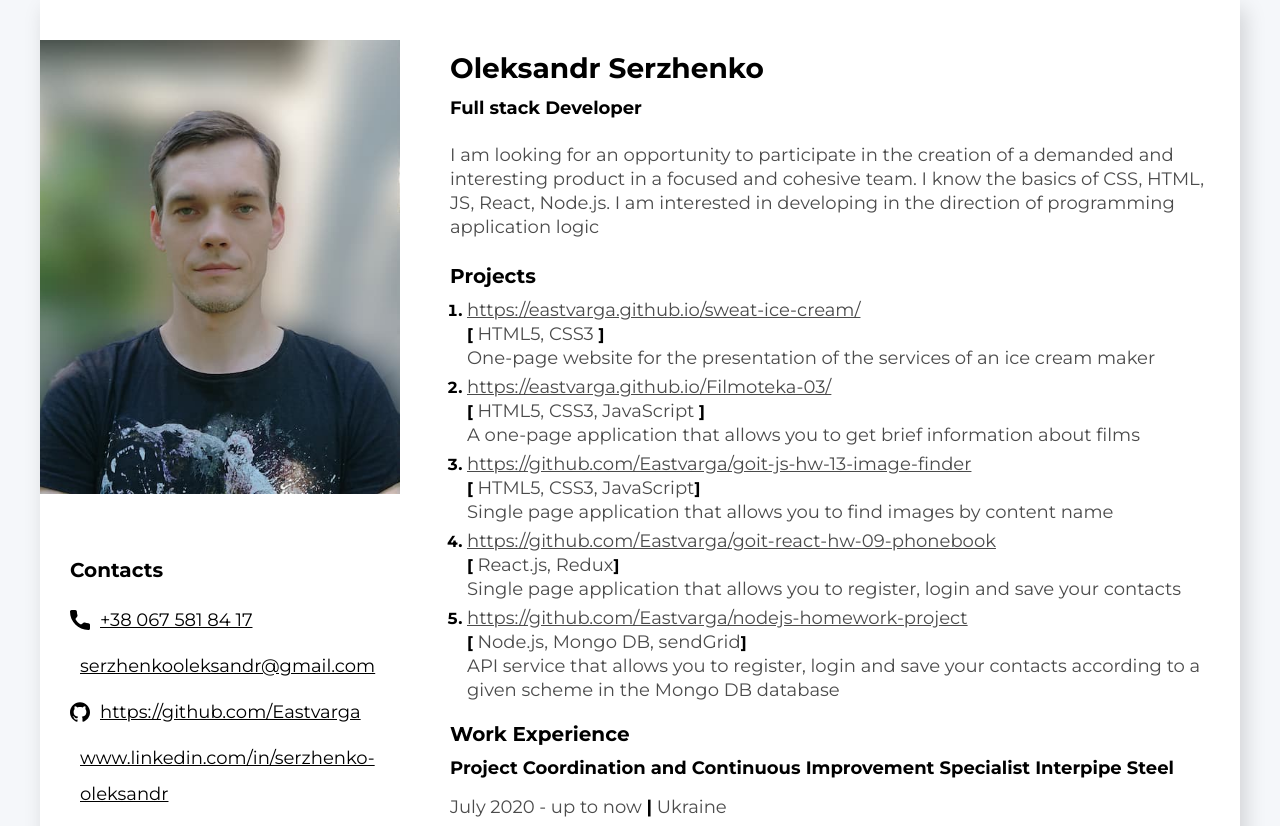
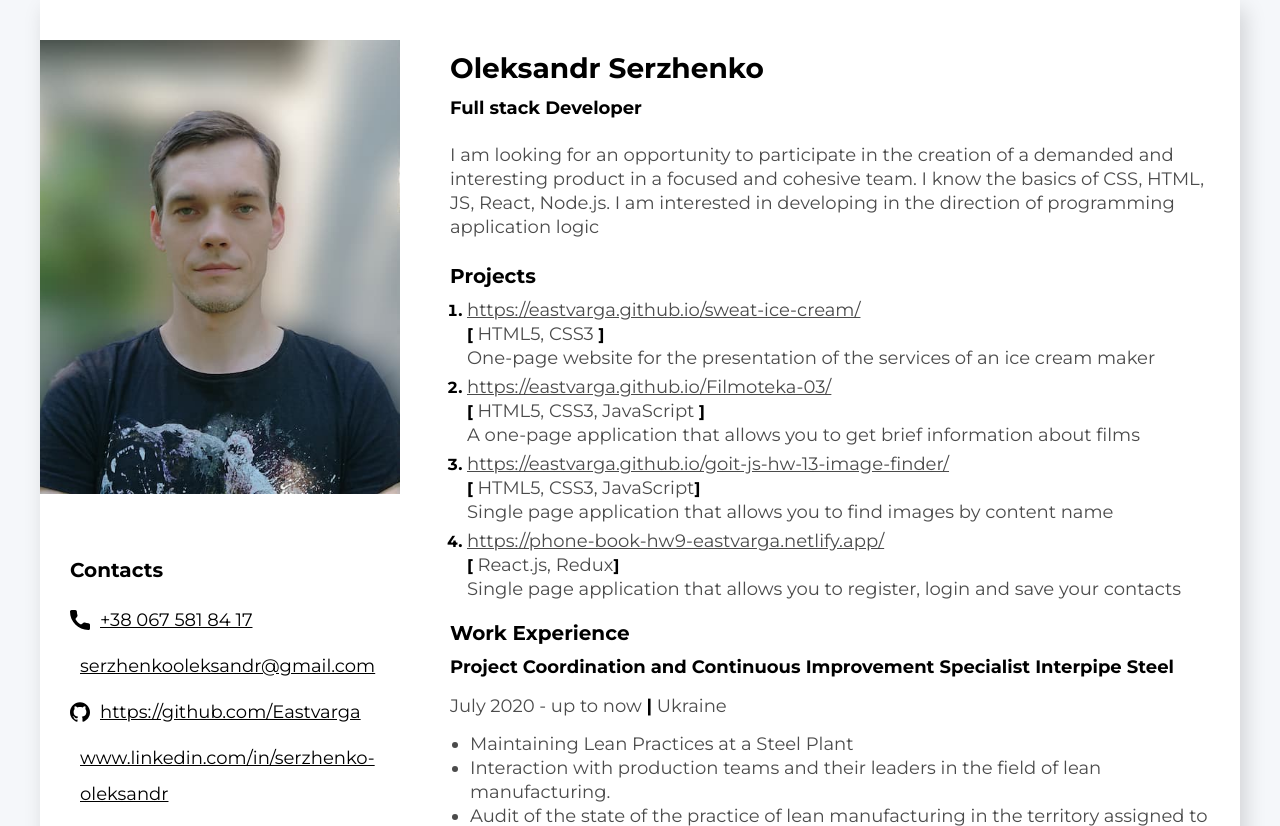
Before and after one commit to Eastvarga/resume, a website: page index.html in a window 1280 px wide. Shown: the top 826 px of the page. Drawn offline with Linux system fonts and the light colour scheme.

Commit message:
project correction

```diff
--- a/index.html
+++ b/index.html
@@ -240,8 +240,8 @@
             <li class="project-item">
               <a
                 class="projects-link"
-                href="https://github.com/Eastvarga/goit-js-hw-13-image-finder"
-                >https://github.com/Eastvarga/goit-js-hw-13-image-finder</a
+                href="https://eastvarga.github.io/goit-js-hw-13-image-finder/"
+                >https://eastvarga.github.io/goit-js-hw-13-image-finder/</a
               ><span class="dots"></span><br>
               <span
                 ><b>[</b> <span class="tech-name">HTML5, CSS3, JavaScript</span
@@ -255,8 +255,8 @@
             <li class="project-item">
               <a
                 class="projects-link"
-                href="https://github.com/Eastvarga/goit-react-hw-09-phonebook"
-                >https://github.com/Eastvarga/goit-react-hw-09-phonebook</a
+                href="https://phone-book-hw9-eastvarga.netlify.app/"
+                >https://phone-book-hw9-eastvarga.netlify.app/</a
               ><span class="dots"><br></span>
               <span
                 ><b>[</b> <span class="tech-name">React.js, Redux</span
@@ -266,7 +266,7 @@
                 Single page application that allows you to register, login and save your contacts
               </p>
             </li>
-             <li class="project-item">
+             <!-- <li class="project-item">
               <a
                 class="projects-link"
                 href="https://github.com/Eastvarga/nodejs-homework-project"
@@ -279,7 +279,7 @@
               <p class="proffesion-duties-item">
               API service that allows you to register, login and save your contacts according to a given scheme in the Mongo DB database
               </p>
-            </li>
+            </li> -->
           </ol>
         </div>
         <!--work expirience container-->
```
